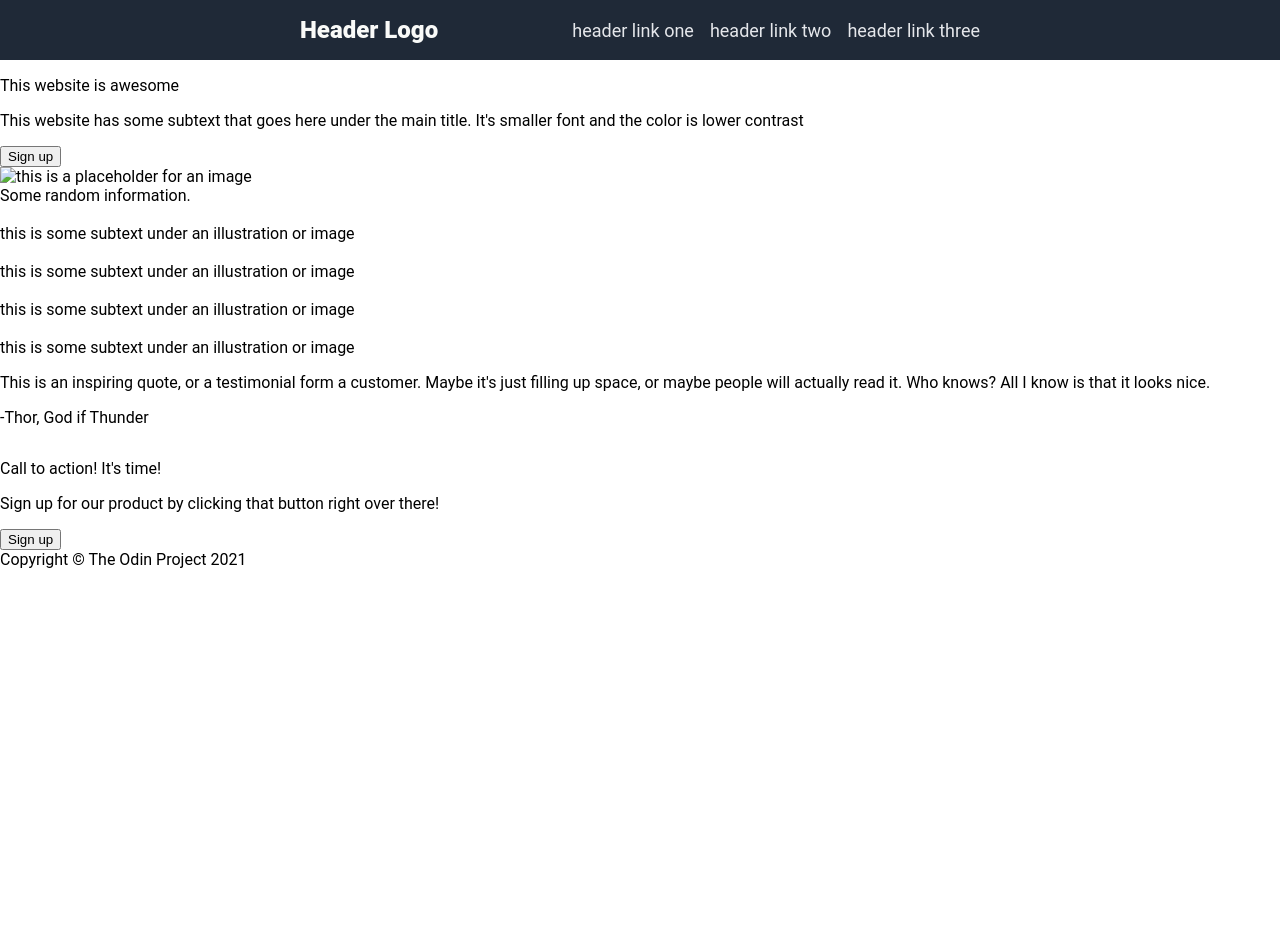
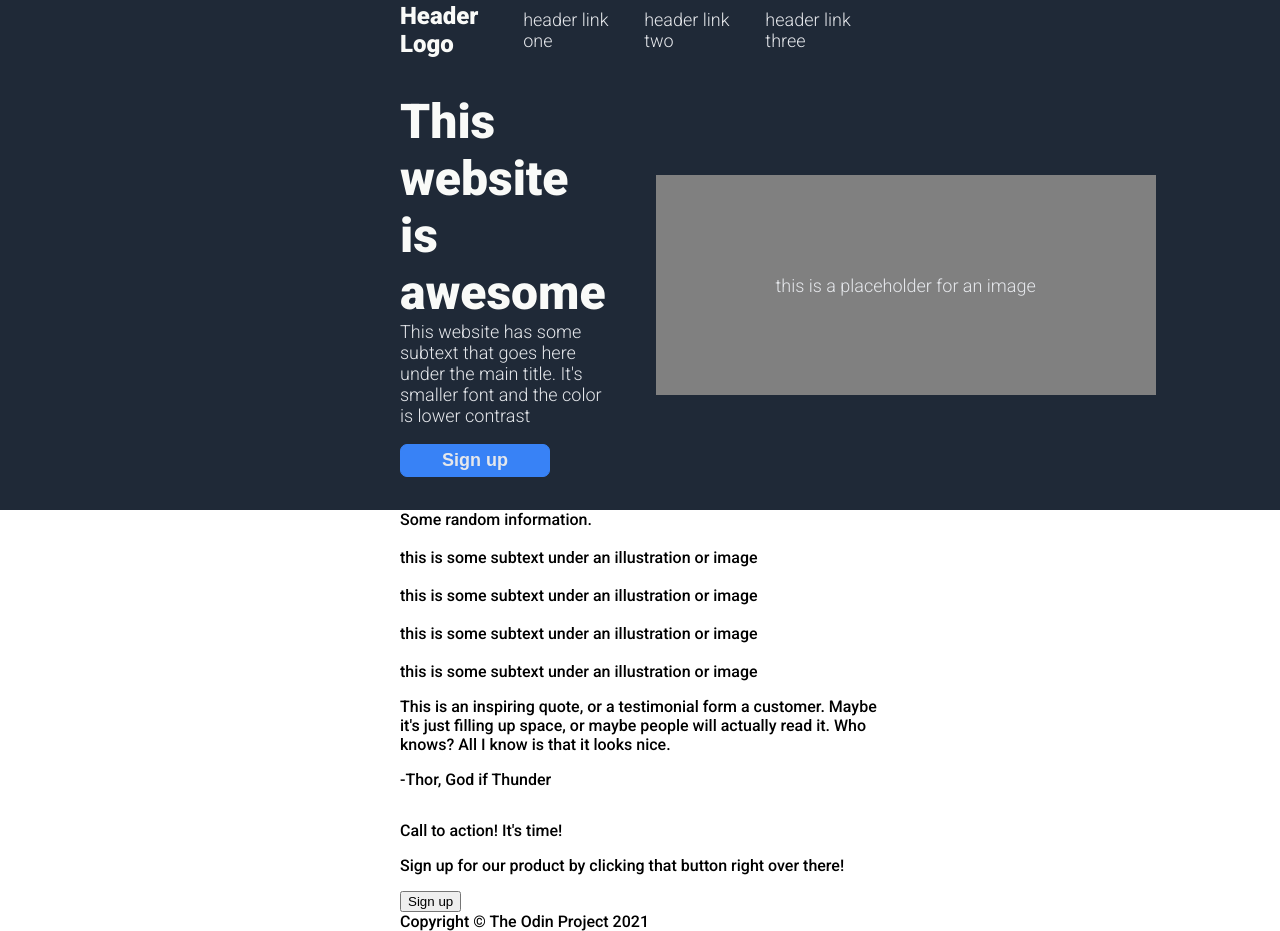
Before and after one commit to BlueBlack22/odin-landing-page, a plain HTML site: page index.html in a window 1280 px wide. Before the commit the page ends 800 px from the top, so only its background shows below. Drawn offline with Linux system fonts and the light colour scheme.

Commit message:
Finished hero section.
Formatted hero section and its text. Added a placeholder for an image.

```diff
--- a/index.html
+++ b/index.html
@@ -13,7 +13,7 @@
         </div>
 
         <div>
-            <ul class="links">
+            <ul class="links secondary">
                 <li>header link one</li>
                 <li>header link two</li>
                 <li>header link three</li>
@@ -22,14 +22,14 @@
     </div>
 
     <div class="hero">
-        <div>
-            <p>This website is awesome</p>
-            <p>This website has some subtext that goes here under the main title. It's smaller font and the color is lower contrast</p>
-            <button>Sign up</button>
+        <div class="hero-left-side">
+            <p class="hero-primary-text main">This website is awesome</p>
+            <p class="hero-secondary-text secondary">This website has some subtext that goes here under the main title. It's smaller font and the color is lower contrast</p>
+            <button class="hero-button">Sign up</button>
         </div>
 
         <div>
-            <img src="" alt="this is a placeholder for an image">
+            <div class="hero-image secondary">this is a placeholder for an image</div>
         </div>
     </div>
 
--- a/style.css
+++ b/style.css
@@ -1,3 +1,5 @@
+@import url('https://fonts.googleapis.com/css2?family=Roboto:wght@100;300;500;900&display=swap');
+
 body {
     font-family: Roboto, sans-serif;
     margin: 0;
@@ -6,21 +8,39 @@ body {
     flex-direction: column;
 }
 
+.header,
+.hero,
+.info,
+.quote,
+.ad,
+.footer {
+    padding: 0 400px;
+}
+
+.main {
+    font-size: 48px;
+    font-weight: 1000;
+    color: #F9FAF8;
+}
+
+.secondary {
+    font-size: 18px;
+    color: #E5E7EB;
+    font-weight: 300;
+}
+
 .header {
     background-color: #1F2937;
     height: 60px;
     display: flex;
     justify-content: space-between;
     align-items: center;
-    padding: 0 300px;
 }
 
 ul {
     list-style: none;
     margin: 0;
     padding: 0;
-    font-size: 18px;
-    color: #E5E7EB;
 }
 
 .links {
@@ -31,5 +51,46 @@ ul {
 .logo {
     font-size: 24px;
     color: #F9FAF8;
-    font-weight: 900;
+    font-weight: bold;
 }
+
+.hero {
+    background-color: #1F2937;
+    height: 450px;
+    display: flex;
+    justify-content: space-between;
+    align-items: center;
+    gap: 50px;
+}
+
+.hero-image {
+    height: 220px;
+    width: 500px;
+    display: flex;
+    justify-content: center;
+    align-items: center;
+    background-color: grey;
+}
+
+.hero-left-side {
+    max-width: 500px;
+}
+
+.hero-primary-text {
+    margin: 0;
+}
+
+.hero-secondary-text {
+    margin-top: 0;
+}
+
+.hero-button {
+    background-color: #3882F6;
+    border: 1px solid #3882F6;
+    border-radius: 7px;
+    color: #E5E7EB;
+    font-size: 18px;
+    font-weight: 600;
+    padding: 5px;
+    width: 150px;
+}
```
